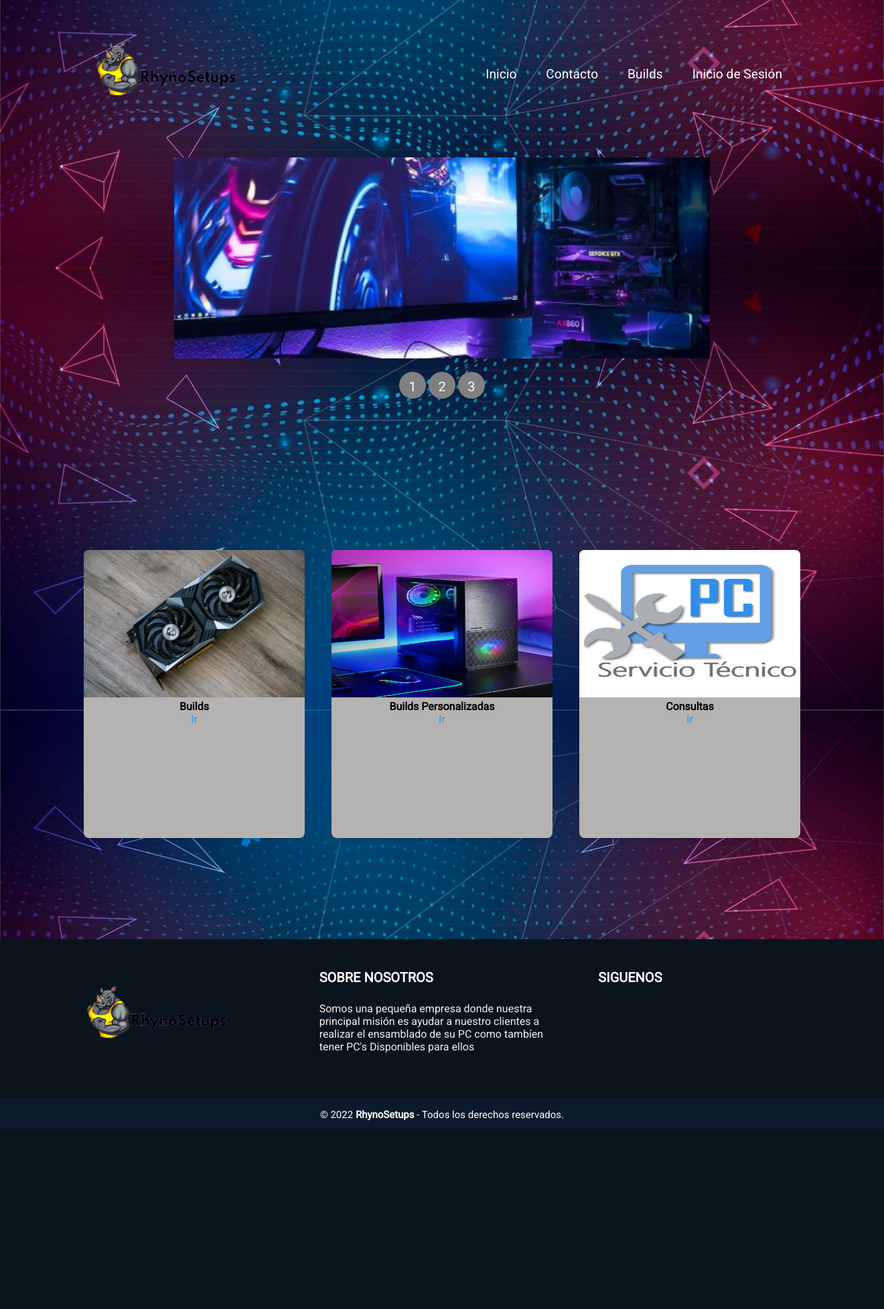
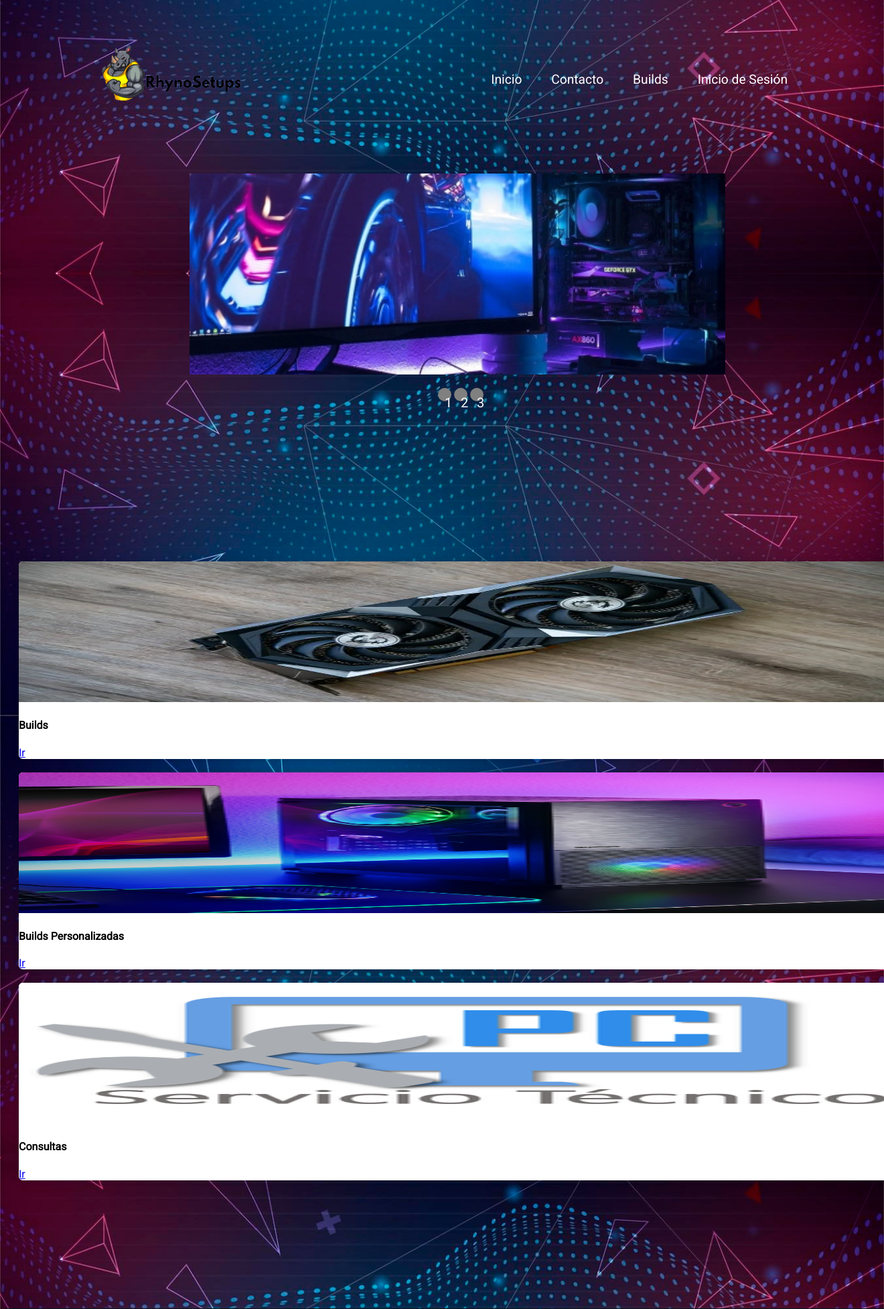
Before and after one commit to CamiloDUOC/RhynoExamen, a Django app: page / in a window 1320 px wide; the page is wider, and only the part inside the window is pictured. Shown: the top 1954 px of that part at 67% size. Before the commit the page ends 1688 px from the top of that part, so only its background shows below. Run offline with Django 4.2, Linux system fonts and the light colour scheme; some libraries are stand-ins or nearby versions.

Commit message:
Update style.css

```diff
--- a/core/static/core/css/style.css
+++ b/core/static/core/css/style.css
@@ -1,10 +1,6 @@
 * {
-    margin: 0;
-    padding: 0;
+    box-sizing: border-box;
 }
-
-
-/*NAVBAR*/
 
 .navbar {
     width: 80%;
@@ -120,46 +116,88 @@
 
 /*CARTAS*/
 
-.cartas {
+
+/*Cards*/
+
+.container-card {
     width: 100%;
-    max-width: 1200px;
-    height: 430px;
     display: flex;
-    flex-wrap: wrap;
-    justify-content: center;
+    max-width: 1100px;
     margin: auto;
 }
 
-.cartas .card {
-    width: 330px;
-    height: 430px;
-    border-radius: 8px;
-    box-shadow: 0 2px 2px rgba(0, 0, 0, 0.2);
-    overflow: hidden;
-    margin: 20px;
+.title-cards {
+    width: 100%;
+    max-width: 1080px;
+    margin: auto;
+    padding: 20px;
+    margin-top: 20px;
     text-align: center;
-    transition: all 0.25s;
-    background-color: #B5B2B2;
+    color: #7a7a7a;
 }
 
-.cartas .card:hover {
-    transform: translateY(-15px);
-    box-shadow: 0 12px 16px rgba(0, 0, 0, 0.2);
+.card {
+    width: 100%;
+    margin: 20px;
+    border-radius: 6px;
+    overflow: hidden;
+    background: #fff;
+    box-shadow: 0px 1px 10px rgba(0, 0, 0, 0.2);
+    transition: all 400ms ease-out;
+    cursor: default;
 }
 
-.cartas .card img {
-    width: 330px;
-    height: 220px;
+.card:hover {
+    box-shadow: 5px 5px 20px rgba(0, 0, 0, 0.4);
+    transform: translateY(-3%);
 }
 
-.cartas .card h4 {
-    font-weight: 600;
+.card img {
+    width: 100%;
+    height: 210px;
 }
 
-.cartas .card a {
-    font-weight: 500;
+.card .contenido-card {
+    padding: 15px;
+    text-align: center;
+}
+
+.card .contenido-card h3 {
+    margin-bottom: 15px;
+    color: #7a7a7a;
+}
+
+.card .contenido-card p {
+    line-height: 1.8;
+    color: #6a6a6a;
+    font-size: 14px;
+    margin-bottom: 5px;
+}
+
+.card .contenido-card a {
+    display: inline-block;
+    padding: 10px;
+    margin-top: 10px;
     text-decoration: none;
-    color: #3498db;
+    color: #2fb4cc;
+    border: 1px solid #2fb4cc;
+    border-radius: 4px;
+    transition: all 400ms ease;
+    margin-bottom: 5px;
+}
+
+.card .contenido-card a:hover {
+    background: #2fb4cc;
+    color: #fff;
+}
+
+@media only screen and (min-width:320px) and (max-width:768px) {
+    .container-card {
+        flex-wrap: wrap;
+    }
+    .card {
+        margin: 15px;
+    }
 }
 
 
```
